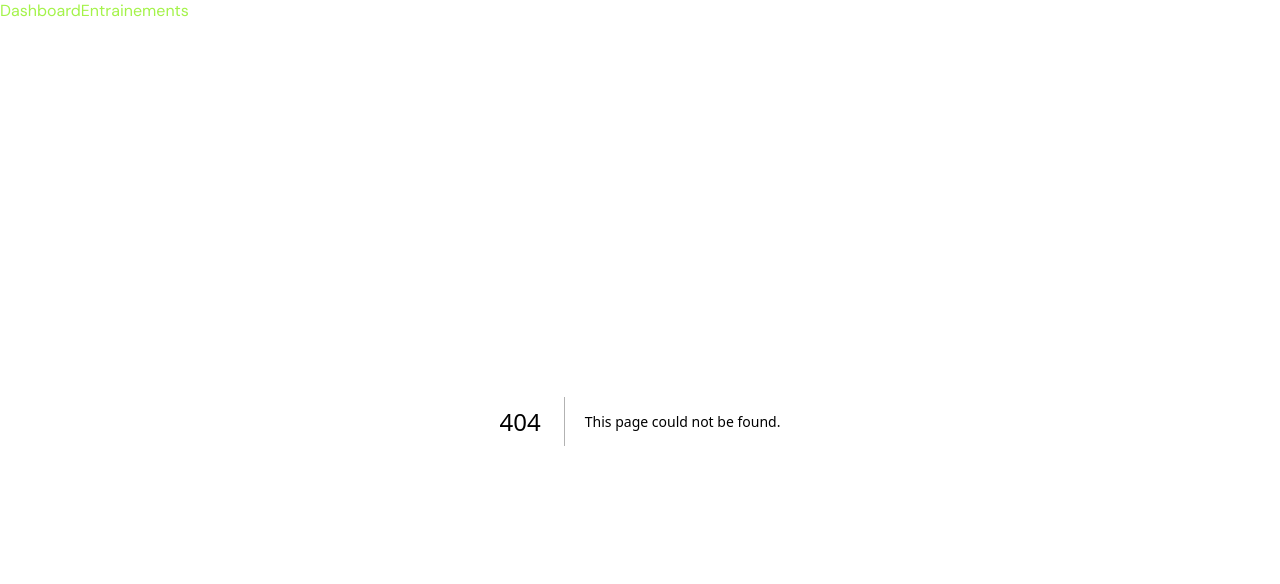
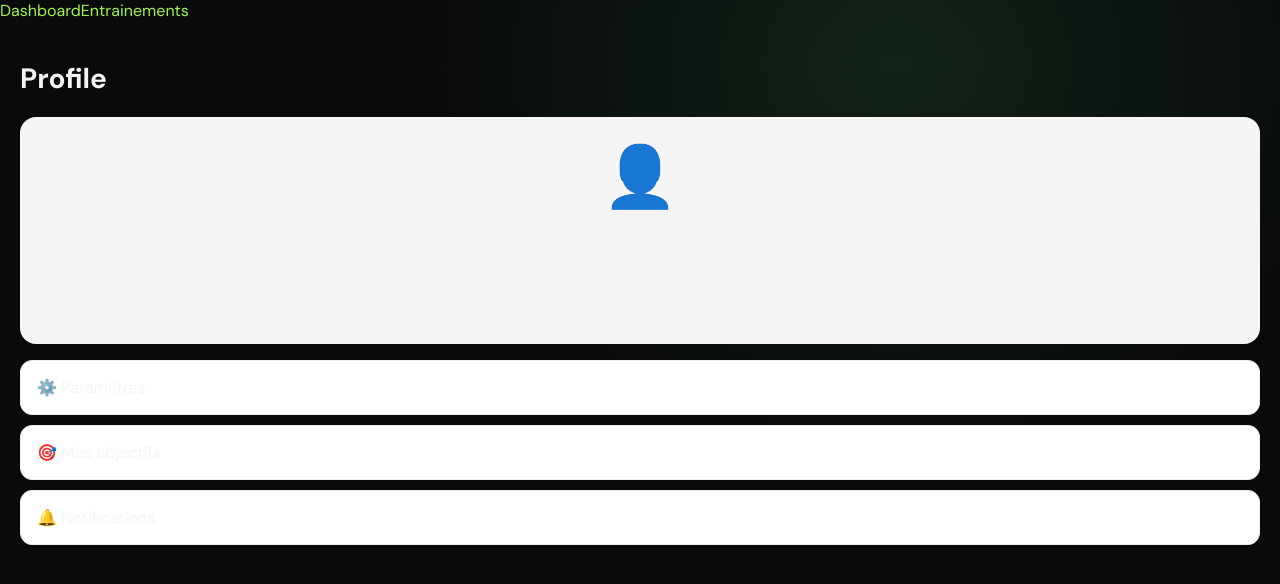
Before and after one commit to actionsdiallo-lgtm/fit-pro, a Next.js app: page /profile in a window 1280 px wide. Before the commit this address had no page. Shown: the top 584 px of the page. Built offline with nearby package versions, Linux system fonts and the light colour scheme.

Commit message:
Create Profile component with user details

```diff
--- /dev/null
+++ b/src/app/profile/page.tsx
@@ -0,0 +1,17 @@
+export default function Profile() {
+  return (
+    <div style={{ padding: 20 }}>
+      <h1 style={{ fontSize: 28, fontWeight: 'bold' }}>Profile</h1>
+      <div style={{ marginTop: 20, padding: 20, background: '#f5f5f5', borderRadius: 16, textAlign: 'center' }}>
+        <div style={{ fontSize: 60 }}>👤</div>
+        <h2>Diallo</h2>
+        <p>Niveau: Intermédiaire</p>
+      </div>
+      <div style={{ marginTop: 16, display: 'flex', flexDirection: 'column', gap: 10 }}>
+        <div style={{ padding: 16, background: 'white', border: '1px solid #eee', borderRadius: 12 }}>⚙️ Paramètres</div>
+        <div style={{ padding: 16, background: 'white', border: '1px solid #eee', borderRadius: 12 }}>🎯 Mes objectifs</div>
+        <div style={{ padding: 16, background: 'white', border: '1px solid #eee', borderRadius: 12 }}>🔔 Notifications</div>
+      </div>
+    </div>
+  );
+}
```
